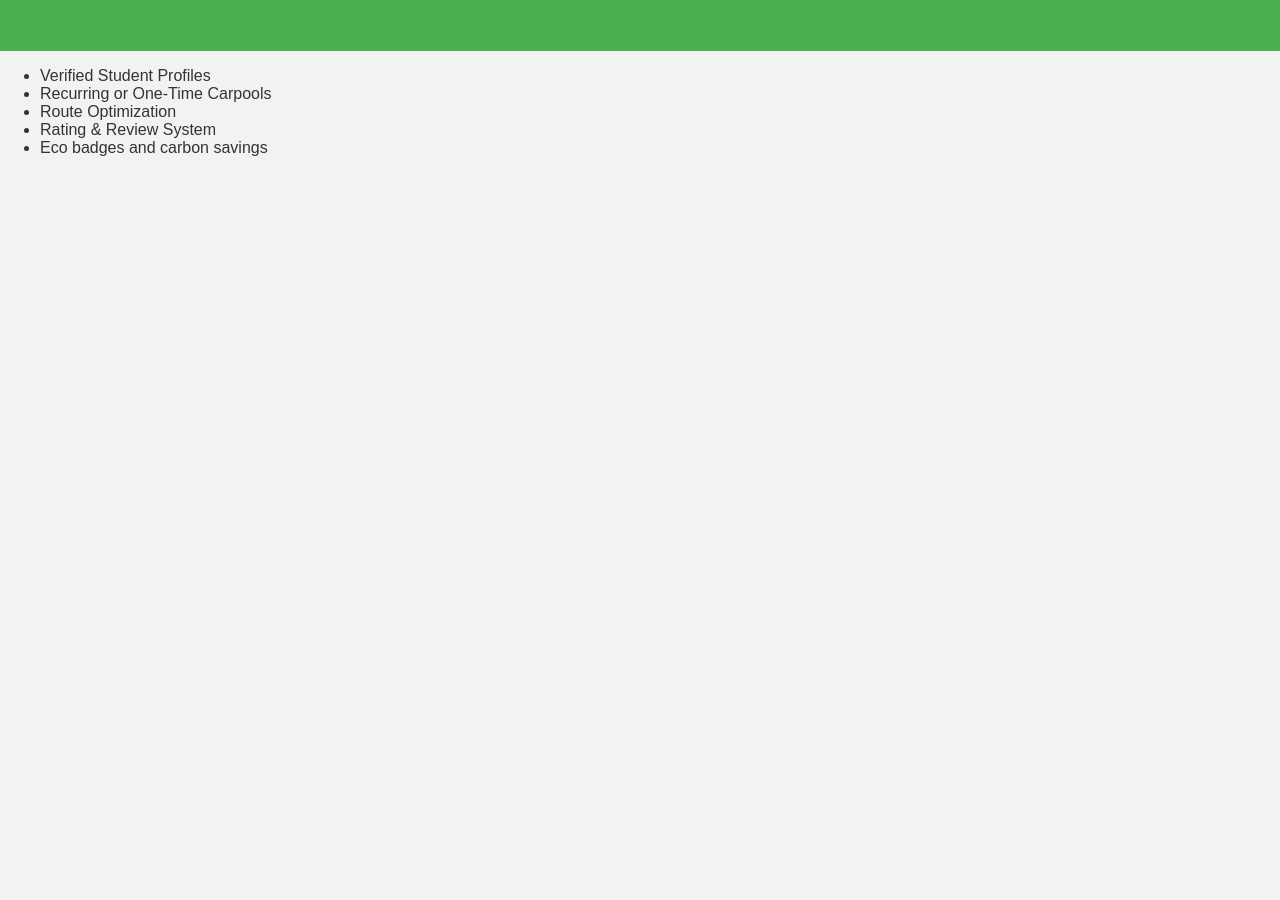
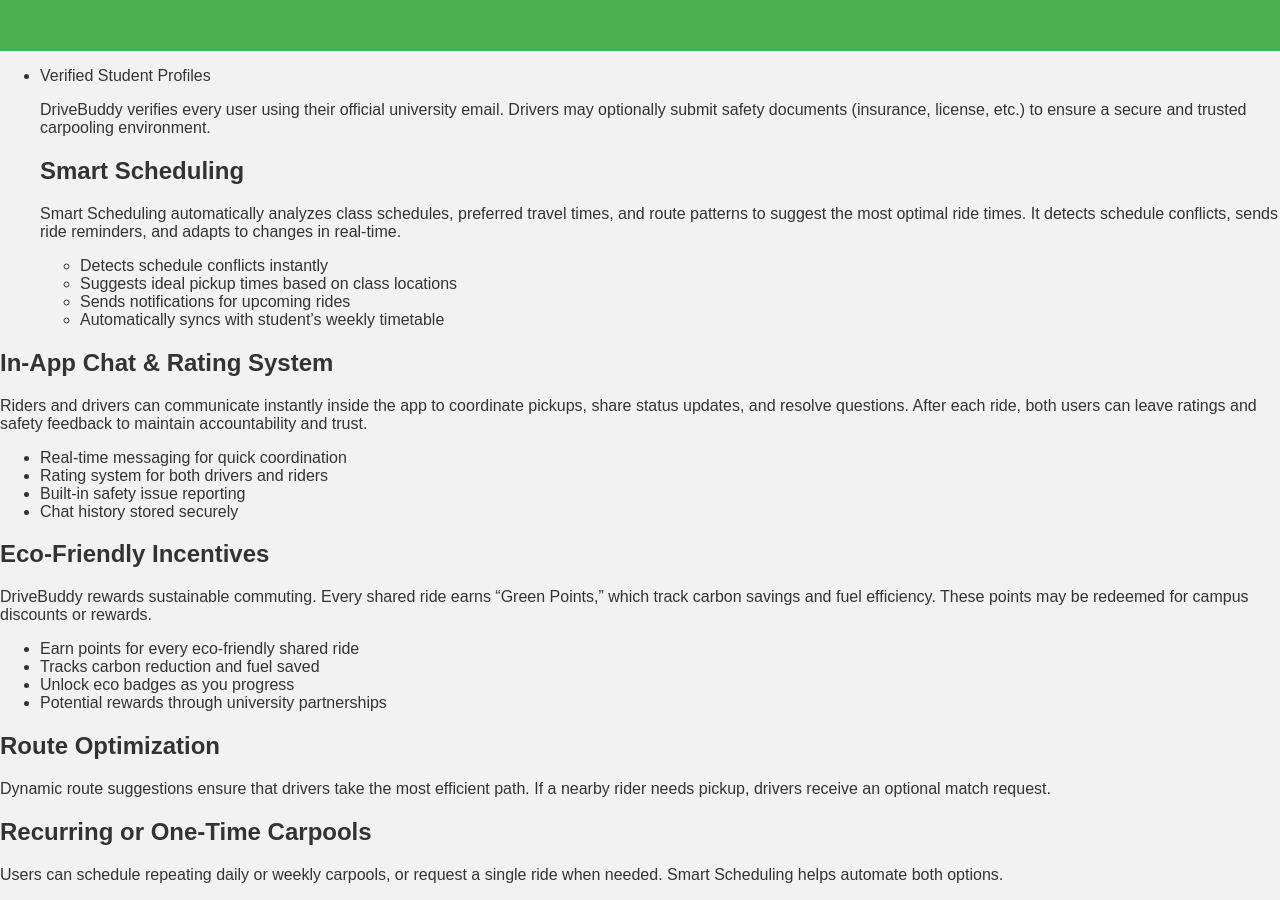
Before and after one commit to aasjos/DriveBuddy, a website: page html/features.html in a window 1280 px wide. Shown: the part 93-993 px from the top of the page. Before the commit the page ends 800 px from the top, so only its background shows below. Drawn offline with Linux system fonts and the light colour scheme; files that its build step writes are made by us from their sources.

Commit message:
Enhance features.html with detailed feature descriptions
Added detailed descriptions of app features including Smart Scheduling, In-App Chat, Eco-Friendly Incentives, and Route Optimization.

```diff
--- a/html/features.html
+++ b/html/features.html
@@ -14,12 +14,71 @@
 <section>
     <ul class="list">
         <li>Verified Student Profiles</li>
-        <li>Recurring or One-Time Carpools</li>
-        <li>Route Optimization</li>
-        <li>Rating & Review System</li>
-        <li>Eco badges and carbon savings</li>
+        <p>
+        DriveBuddy verifies every user using their official university email.
+        Drivers may optionally submit safety documents (insurance, license, etc.)
+        to ensure a secure and trusted carpooling environment.
+    </p>
+        <h2>Smart Scheduling</h2>
+    <p>
+        Smart Scheduling automatically analyzes class schedules, preferred travel times,
+        and route patterns to suggest the most optimal ride times. It detects schedule conflicts,
+        sends ride reminders, and adapts to changes in real-time.
+    </p>
+    <ul class="list">
+        <li>Detects schedule conflicts instantly</li>
+        <li>Suggests ideal pickup times based on class locations</li>
+        <li>Sends notifications for upcoming rides</li>
+        <li>Automatically syncs with student’s weekly timetable</li>
     </ul>
 </section>
 
+<section>
+    <h2>In-App Chat & Rating System</h2>
+    <p>
+        Riders and drivers can communicate instantly inside the app to coordinate pickups,
+        share status updates, and resolve questions. After each ride, both users can leave
+        ratings and safety feedback to maintain accountability and trust.
+    </p>
+    <ul class="list">
+        <li>Real-time messaging for quick coordination</li>
+        <li>Rating system for both drivers and riders</li>
+        <li>Built-in safety issue reporting</li>
+        <li>Chat history stored securely</li>
+    </ul>
+</section>
+
+<section>
+    <h2>Eco-Friendly Incentives</h2>
+    <p>
+        DriveBuddy rewards sustainable commuting. Every shared ride earns
+        “Green Points,” which track carbon savings and fuel efficiency.
+        These points may be redeemed for campus discounts or rewards.
+    </p>
+    <ul class="list">
+        <li>Earn points for every eco-friendly shared ride</li>
+        <li>Tracks carbon reduction and fuel saved</li>
+        <li>Unlock eco badges as you progress</li>
+        <li>Potential rewards through university partnerships</li>
+    </ul>
+</section>
+
+<section>
+    <h2>Route Optimization</h2>
+    <p>
+        Dynamic route suggestions ensure that drivers take the most efficient path.
+        If a nearby rider needs pickup, drivers receive an optional match request.
+    </p>
+</section>
+
+<section>
+    <h2>Recurring or One-Time Carpools</h2>
+    <p>
+        Users can schedule repeating daily or weekly carpools, or request a
+        single ride when needed. Smart Scheduling helps automate both options.
+    </p>
+</section>
+
 </body>
+
 </html>
```
